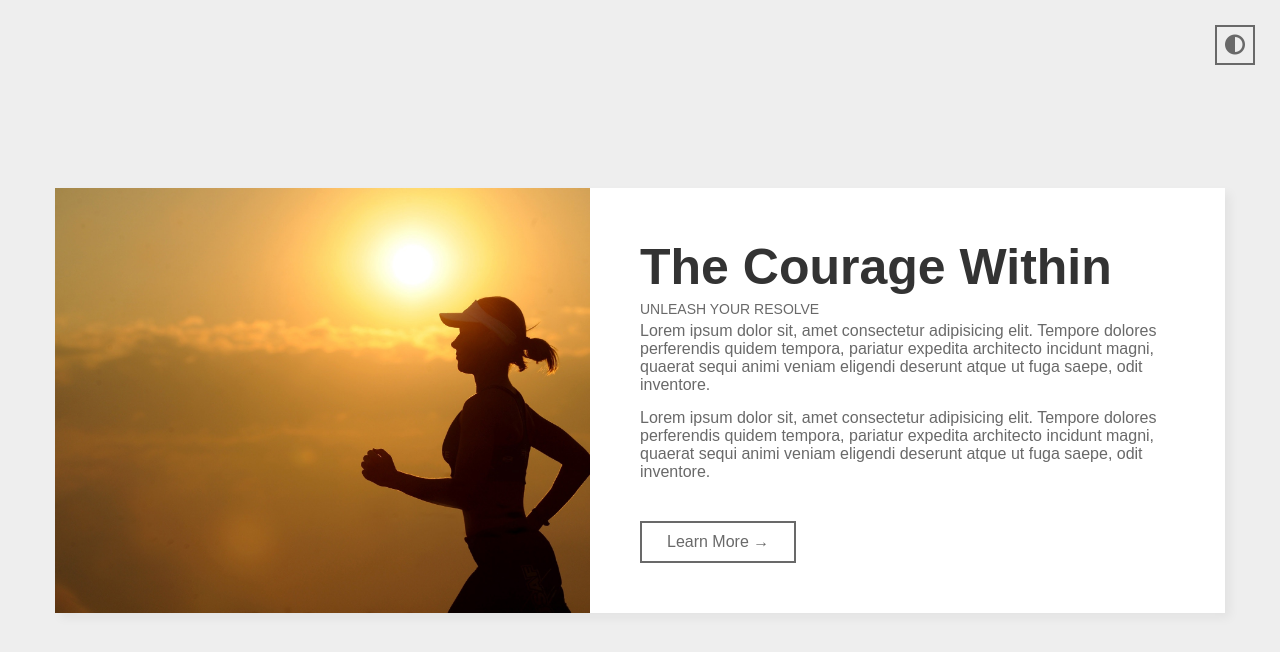
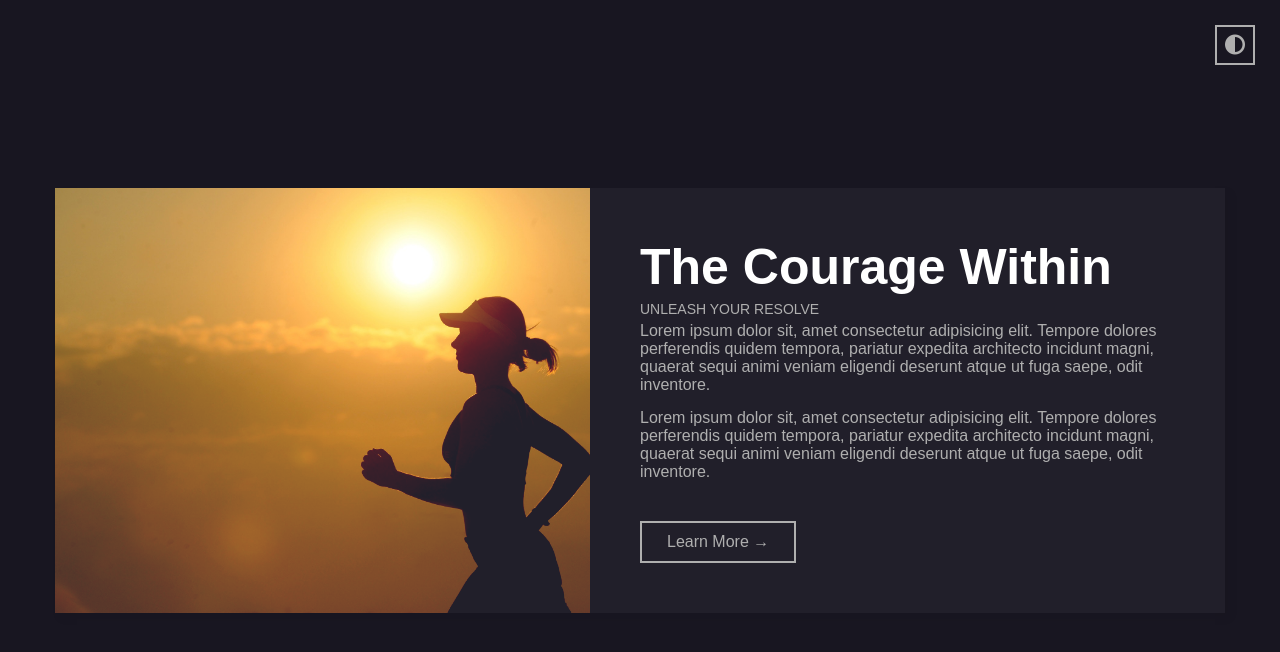
Before and after one commit to LeslieLopez25/light-dark-mode, a plain HTML site: page index.html in a window 1280 px wide. Both pictures are taken after a click on the element 1235 px from the left and 45 px from the top of the page. Drawn offline with Linux system fonts and the light colour scheme.

Commit message:
Added the dark theme function

```diff
--- a/app.js
+++ b/app.js
@@ -0,0 +1,17 @@
+let body = document.body;
+let toggleBtn = document.querySelector(".toggle-btn");
+let currentTheme = localStorage.getItem("currentTheme");
+
+toggleBtn.addEventListener("click", function () {
+    body.classList.toggle("dark-theme");
+
+    if (currentTheme) {
+        body.classList.add("dark-theme");
+    }
+
+    if(body.classList.contains("dark-theme")) {
+        localStorage.setItem("currentTheme", "themeActive");
+    } else {
+        localStorage.removeItem("currentTheme");
+    }
+});
--- a/index.html
+++ b/index.html
@@ -30,5 +30,6 @@
             </div>
         </div>
     </section>
+    <script src="/app.js"></script>
 </body>
 </html>
--- a/styles.css
+++ b/styles.css
@@ -29,6 +29,7 @@ body {
     font-family: sans-serif;
     font-size: 1.6rem;
     color: var(--body-color);
+    transition: background-color 1s, color 1s;
 }
 
 section {
@@ -67,6 +68,7 @@ section {
     display: flex;
     background-color: var(--foreground-color);
     box-shadow: .5rem .5rem 1rem rgba(0, 0, 0, .05);
+    transition: background-color 1s;
 }
 
 .content-image {
```
